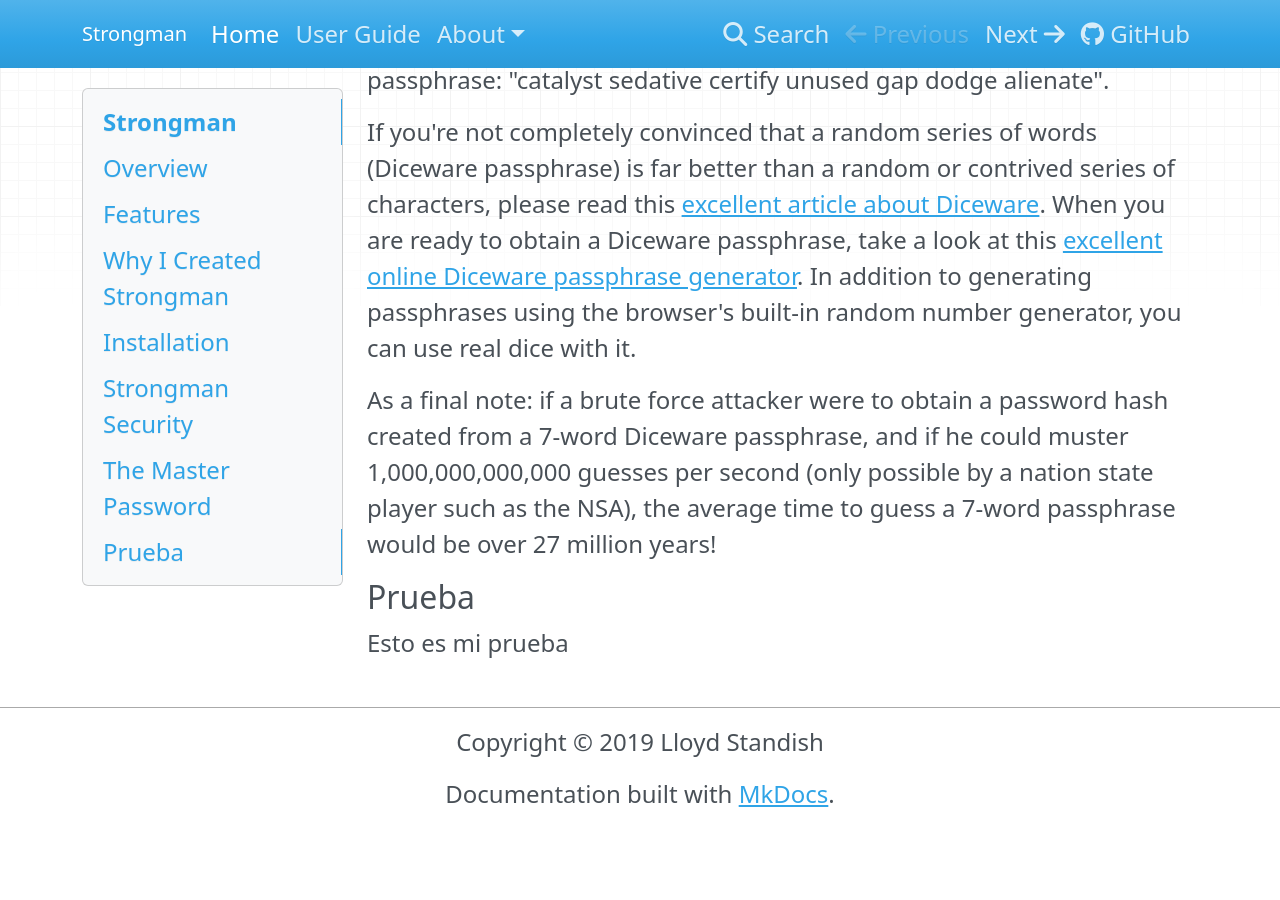
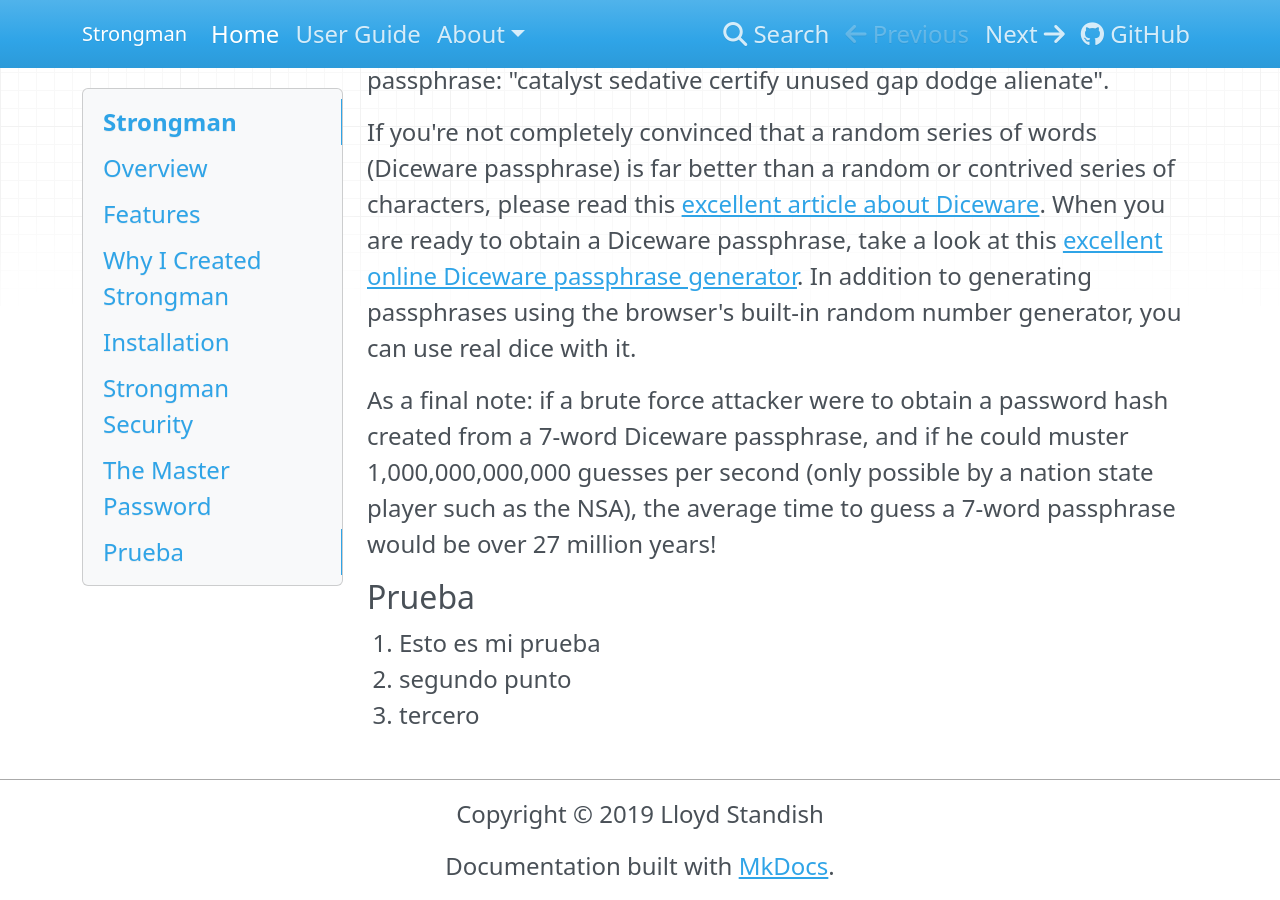
Before and after one commit to lstandish/strongman-md, an MkDocs documentation site: the page built from docs/index.md, in a window 1280 px wide and 900 px high, scrolled down 5935 px. Built offline with MkDocs 1.6.1, drawn with Linux system fonts in a browser that asks for light colours; before the commit the page ends 6763 px from its top, so only the background shows below that.

Commit message:
docs/index.md updated from https://stackedit.io/

```diff
--- a/docs/index.md
+++ b/docs/index.md
@@ -124,10 +124,13 @@
 As a final note: if a brute force attacker were to obtain a password hash created from a 7-word Diceware passphrase, and if he could muster 1,000,000,000,000 guesses per second (only possible by a nation state player such as the NSA), the average time to guess a 7-word passphrase would be over 27 million years!
 
 ## Prueba
-Esto es mi prueba
+
+ 1. Esto es mi prueba
+ 2. segundo punto
+ 3. tercero
 
 <!--stackedit_data:
-eyJoaXN0b3J5IjpbMTQ1MzQ1MDY0MCw2NTcyNDIzMTUsOTMyMD
-QyLDIwNzgxNDEzODUsLTEwNjU5NDczNjYsMjExMjUzMTkzMywt
-NjQ0MDkyMDM4XX0=
+eyJoaXN0b3J5IjpbNDA2MzIyNzU1LDY1NzI0MjMxNSw5MzIwND
+IsMjA3ODE0MTM4NSwtMTA2NTk0NzM2NiwyMTEyNTMxOTMzLC02
+NDQwOTIwMzhdfQ==
 -->
```
